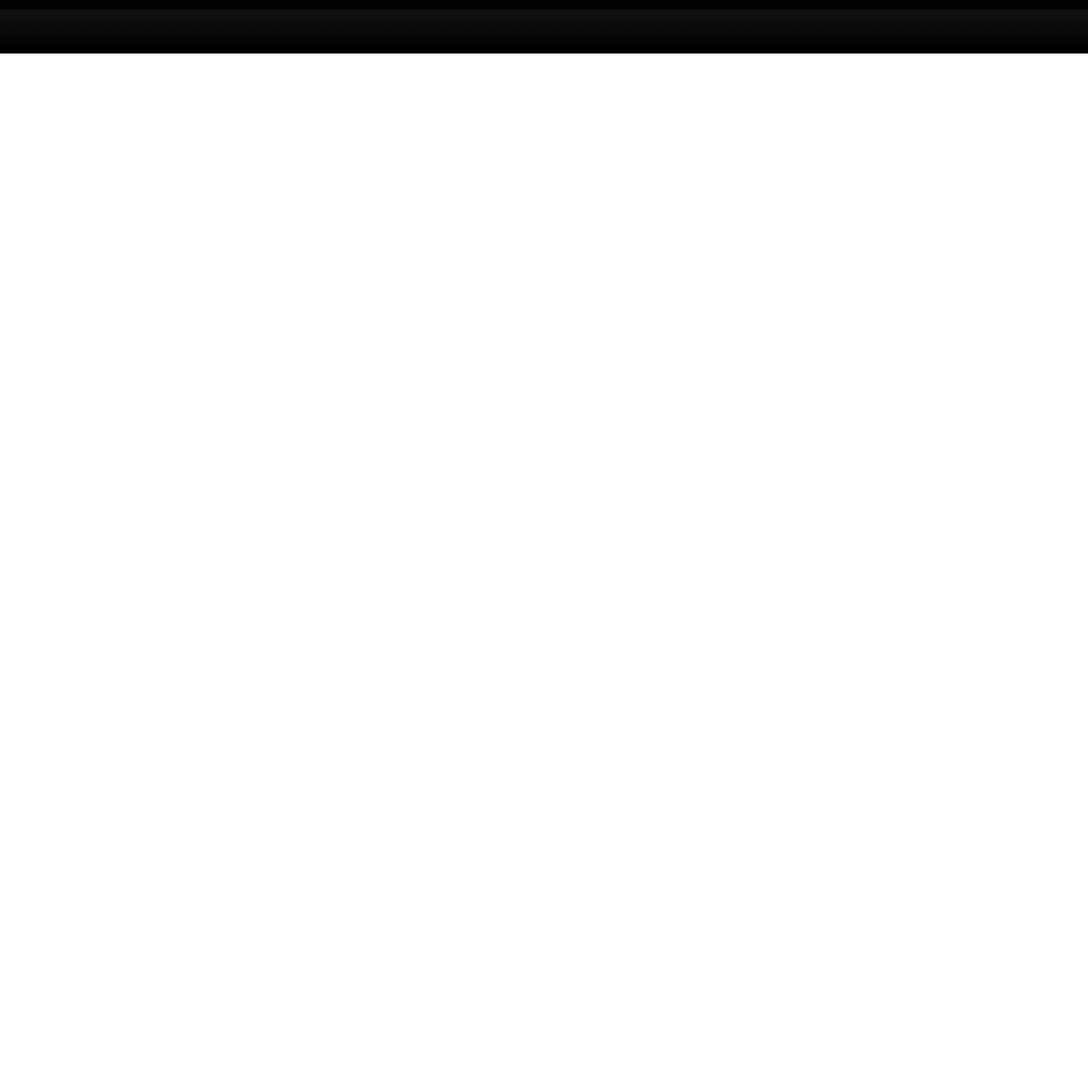
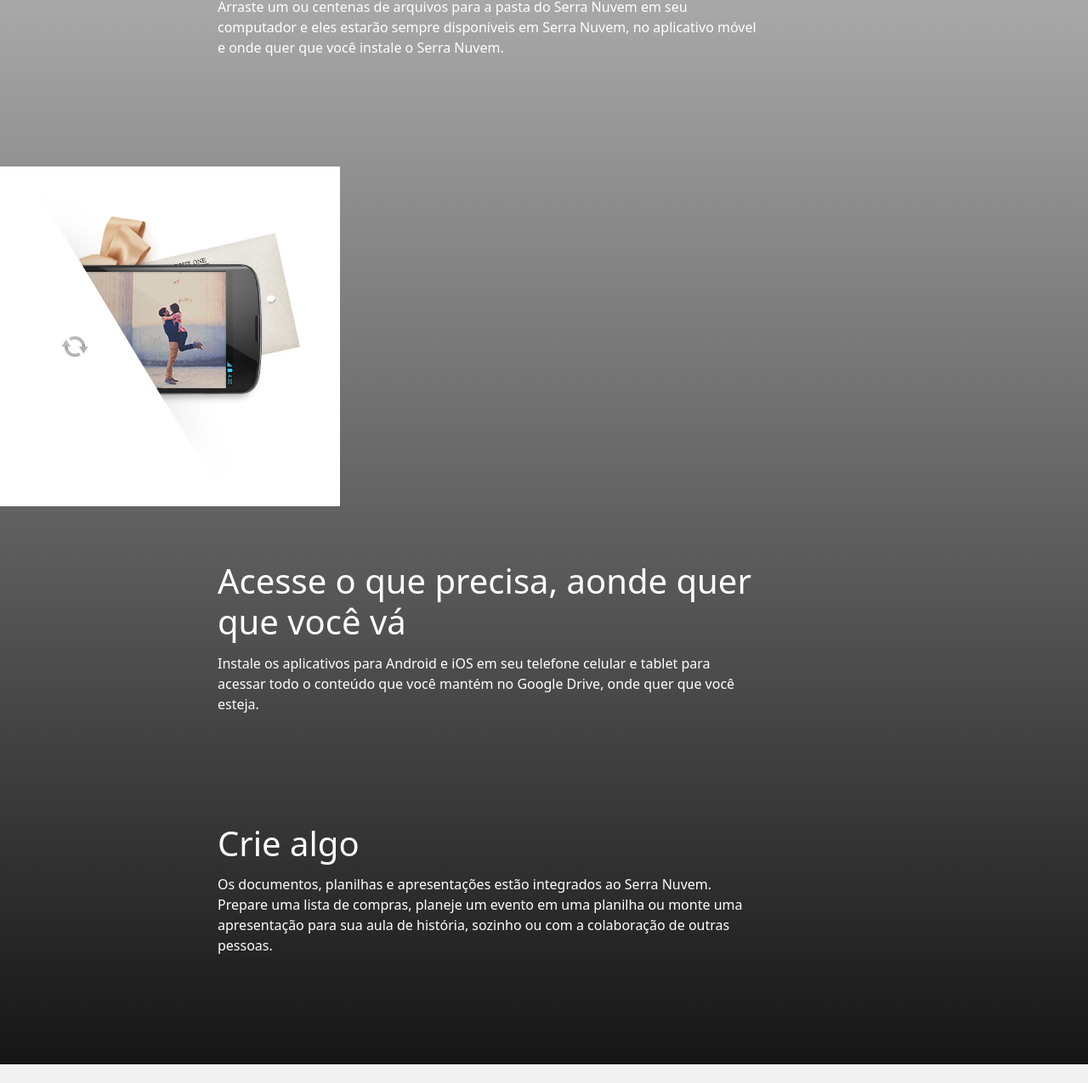
Before and after one commit to TiagoSouzacf/FrontEnd, a plain HTML site: page index.html in a window 1280 px wide. Shown: the part 737-2012 px from the top of the page at 85% size. Before the commit the page ends 800 px from the top, so only its background shows below. Drawn offline with nearby package versions, Linux system fonts and the light colour scheme.

Commit message:
Atualização do escopo

```diff
--- a/index.html
+++ b/index.html
@@ -43,10 +43,10 @@
         <div id="carouselExampleControls" class="carousel slide" data-bs-ride="carousel">
             <div class="carousel-inner">
                 <div class="carousel-item active">
-                    <img src="/img/dedodedeus.png" class="d-block w-10" alt="...">
+                    <img src="./img/dedodedeus.png" class="d-block w-10" alt="...">
                 </div>
                 <div class="carousel-item">
-                    <img src="/img/github.png" class="d-block w-10" alt="...">
+                    <img src="./img/logo.jpeg" class="d-block w-10" alt="...">
                 </div>
             </div>
             <button class="carousel-control-prev" type="button" data-bs-target="#carouselExampleControls"
@@ -59,6 +59,19 @@
                 <span class="carousel-control-next-icon" aria-hidden="true"></span>
                 <span class="visually-hidden">Next</span>
             </button>
+        </div>
+
+        <div class="descricao">
+            <h1>Adicione facilmente seu conteúdo ao Serra Nuvem</h1>
+            <p>Arraste um ou centenas de arquivos para a pasta do Serra Nuvem em seu computador e eles estarão sempre disponíveis em Serra Nuvem, no aplicativo móvel e onde quer que você instale o Serra Nuvem.</p>
+            <img src="./img/hp-everything.jpg" alt="">
+
+            <h1>Acesse o que precisa, aonde quer que você vá</h1>
+            <p>Instale os aplicativos para Android e iOS em seu telefone celular e tablet para acessar todo o conteúdo que você mantém no Google Drive, onde quer que você esteja.</p>
+
+            <h1>Crie algo</h1>
+            <p>Os documentos, planilhas e apresentações estão integrados ao Serra Nuvem. Prepare uma lista de compras, planeje um evento em uma planilha ou monte uma apresentação para sua aula de história, sozinho ou com a colaboração de outras pessoas.</p>
+
         </div>
 
     </main>
@@ -101,7 +114,7 @@
         <!-- Grid container -->
 
         <!-- Copyright -->
-        <div class="text-center text-light p-3" style="background-color: rgb(0, 0, 0);">
+        <div class="text-center text-light p-3" style="background-color: rgba(0, 0, 0, 0.9);">
             © 2022 Copyright:
             <a class="text-light" href="https://github.com/TiagoSouzacf/FrontEnd.git">Serra Nuvem { ... }</a>
         </div>
--- a/style.css
+++ b/style.css
@@ -1,12 +1,20 @@
 body {
-    width: 100vw;
-    height: 100vh;
+    width: 100%;
+    height: 100%;
     color: white;
+    background-color: rgba(0, 0, 0, 0.9);
     background: linear-gradient(white, black);
 }
 
-main {
-    display: block;
+.descricao > h1 {
+    width: 50%;
+    margin: 5% 20% 1% 20%;
+    display: flex;
+}
+
+.descricao > p {
+    width: 50%;
+    margin: 0% 20% 10%;
 }
 
 .mb-4 > a > img {
```
Also changed, not shown: download.html (+4 -1 lines), sobre.html (+4 -1 lines), upload.html (+4 -2 lines), img/logo.jpeg (added), script.js (added).
